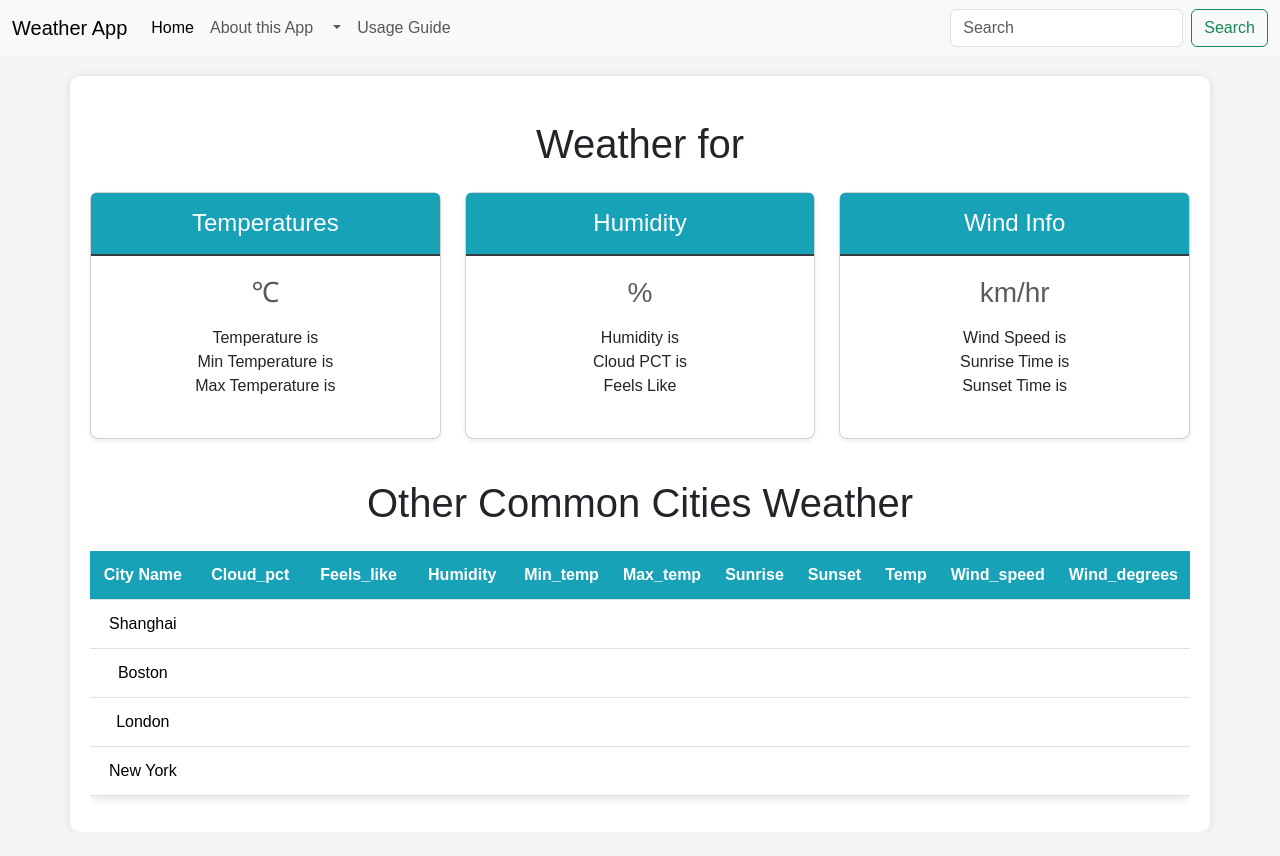
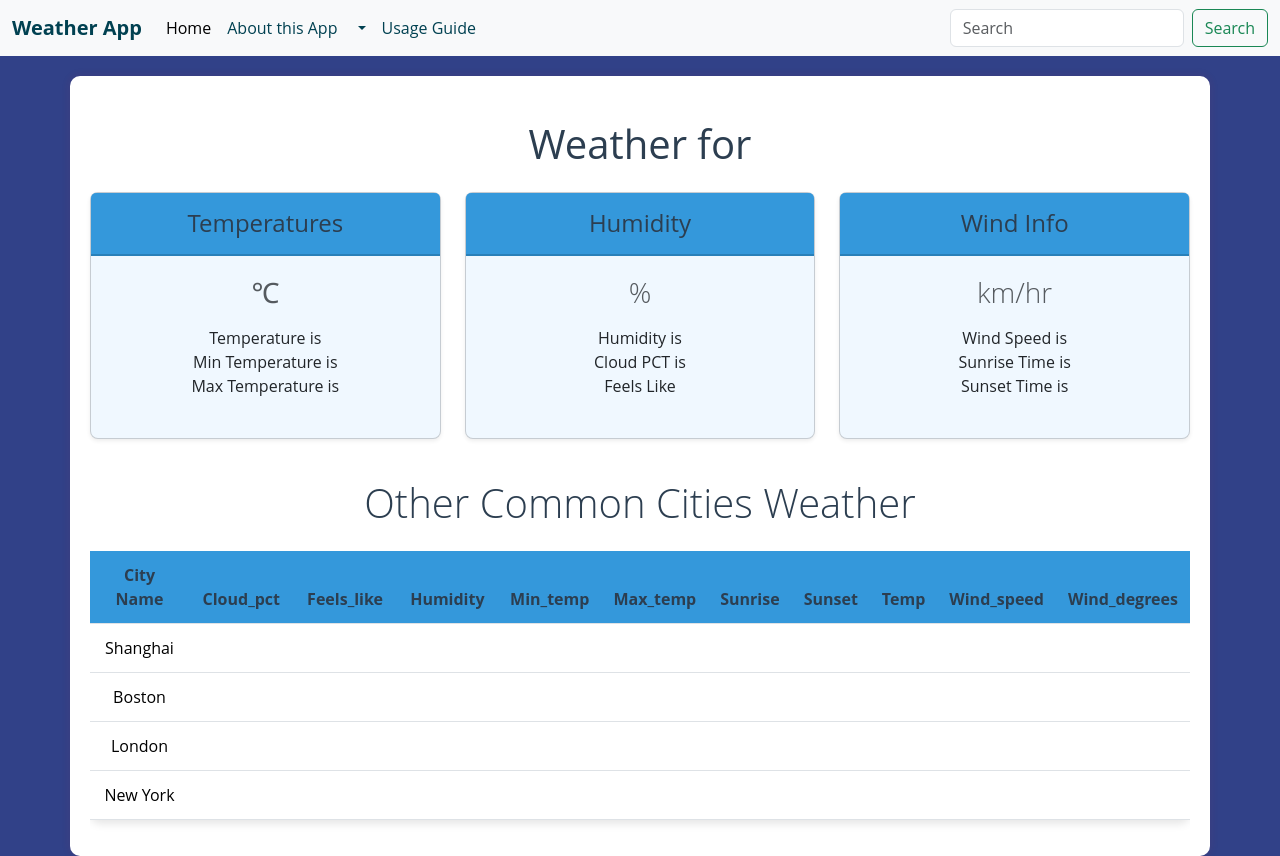
Before and after one commit to Sagar-2008/WeatherWebApp, a plain HTML site: page index.html in a window 1280 px wide. Before the commit the page ends 832 px from the top, so only its background shows below. Drawn offline with nearby package versions, Linux system fonts and the light colour scheme; no server answers.

Commit message:
Perfectly Working Now

```diff
--- a/index.html
+++ b/index.html
@@ -11,12 +11,16 @@
       integrity="sha384-T3c6CoIi6uLrA9TneNEoa7RxnatzjcDSCmG1MXxSR1GAsXEV/Dwwykc2MPK8M2HN"
       crossorigin="anonymous"
     />
+    <link href="https://fonts.googleapis.com/css2?family=Pacifico&family=Roboto:wght@400;700&display=swap" rel="stylesheet">
+    <link href="https://cdn.jsdelivr.net/npm/bootstrap@5.3.2/dist/css/bootstrap.min.css" rel="stylesheet" integrity="sha384-T3c6CoIi6uLrA9TneNEoa7RxnatzjcDSCmG1MXxSR1GAsXEV/Dwwykc2MPK8M2HN" crossorigin="anonymous">
+    <link href="https://cdn.jsdelivr.net/npm/bootstrap-icons@1.19.0/font/bootstrap-icons.css" rel="stylesheet">
     <link rel="stylesheet" href="styles.css" />
   </head>
+
   <body>
     <nav class="navbar navbar-expand-lg bg-body-tertiary">
       <div class="container-fluid">
-        <a class="navbar-brand" href="#">Weather App</a>
+        <a class="navbar-brand" href="#"><b>Weather App</b></a>
         <button
           class="navbar-toggler"
           type="button"
@@ -48,7 +52,9 @@
               <ul class="dropdown-menu">
                 <li><a class="dropdown-item" href="#">Delhi</a></li>
                 <li><a class="dropdown-item" href="#">Seattle</a></li>
-                <li><hr class="dropdown-divider" /></li>
+                <li>
+                  <hr class="dropdown-divider" />
+                </li>
                 <li><a class="dropdown-item" href="#">Banglore</a></li>
               </ul>
             </li>
--- a/styles.css
+++ b/styles.css
@@ -1,51 +1,60 @@
-body,
-h1,
-h2,
-h3,
-p,
-ul,
-li {
-  margin: 0;
-  padding: 0;
+body {
+  font-family: 'Open Sans', sans-serif;
+  background-color: #314188;
 }
 
-body {
-  font-family: "Arial", sans-serif;
-  background-color: #f5f5f5;
+.navbar {
+  background-color: #070306;
+}
+
+.navbar-brand,
+.navbar-nav .nav-link {
+  color: #014151;
+  font-family: 'Open Sans', sans-serif;
+}
+
+.navbar-toggler-icon {
+  background-color: #081316;
 }
 
 .container {
   background-color: #fff;
   border-radius: 10px;
-  box-shadow: 0 0 10px rgba(0, 0, 0, 0.1);
+  box-shadow: 0 0 10px rgba(204, 42, 42, 0.1);
   margin-top: 20px;
   padding: 20px;
 }
 
-.navbar-nav .nav-link,
-.navbar-brand {
-  transition: color 0.3s ease-in-out;
+h1, h2, h3, h4, h5 {
+  color: #2c3e50;
+  font-family: 'Open Sans', sans-serif;
 }
 
-.navbar-nav .nav-link:hover,
-.navbar-brand:hover {
-  color: #17a2b8;
+.card {
+  background-color: #f0f8ff;
+  border-radius: 10px;
+  box-shadow: 0 4px 8px rgba(0, 0, 0, 0.1);
+  transition: transform 0.3s ease-in-out;
+}
+
+.card:hover {
+  transform: scale(1.05);
 }
 
 .card-header {
-  background-color: #17a2b8;
-  color: #fff;
-  border-bottom: 2px solid #343a40;
+  background-color: #3498db;
+  color: #ecf0f1;
+  border-bottom: 2px solid #2980b9;
   border-radius: 8px 8px 0 0;
 }
 
 .card-title {
   font-size: 2rem;
-  color: #343a40;
+  color: #2c3e50;
 }
 
 .table {
-  background-color: #fff;
+  background-color: #f0f8ff;
   border-radius: 10px;
   box-shadow: 0 4px 8px rgba(0, 0, 0, 0.1);
 }
@@ -56,8 +65,8 @@ body {
 }
 
 .table th {
-  background-color: #17a2b8;
-  color: #fff;
+  background-color: #3498db;
+  color: #2c3e50;
 }
 
 .table tbody tr:nth-child(odd) {
@@ -74,7 +83,7 @@ body {
   }
 
   .navbar-toggler-icon {
-    background-color: #fff;
+    background-color: #ecf0f1;
   }
 
   .table {
```
Also changed, not shown: script.js (+19 -10 lines).
